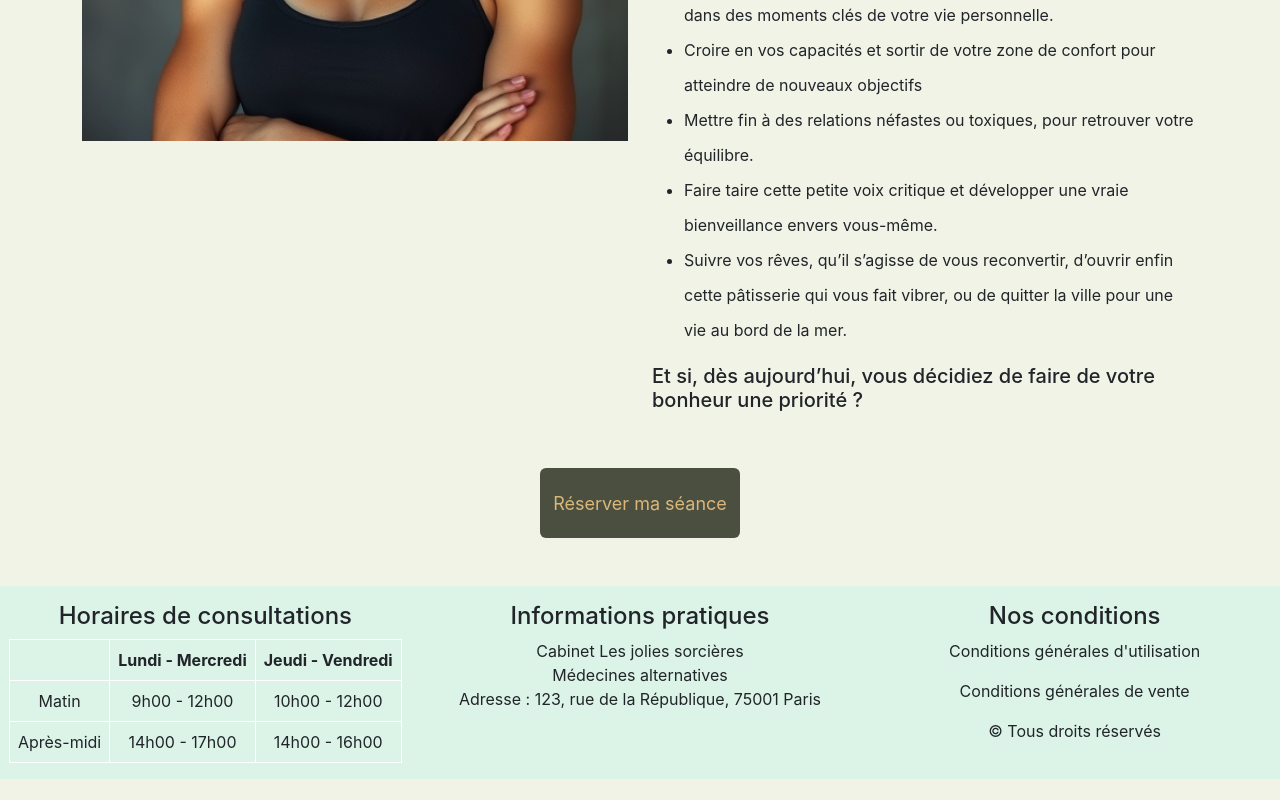
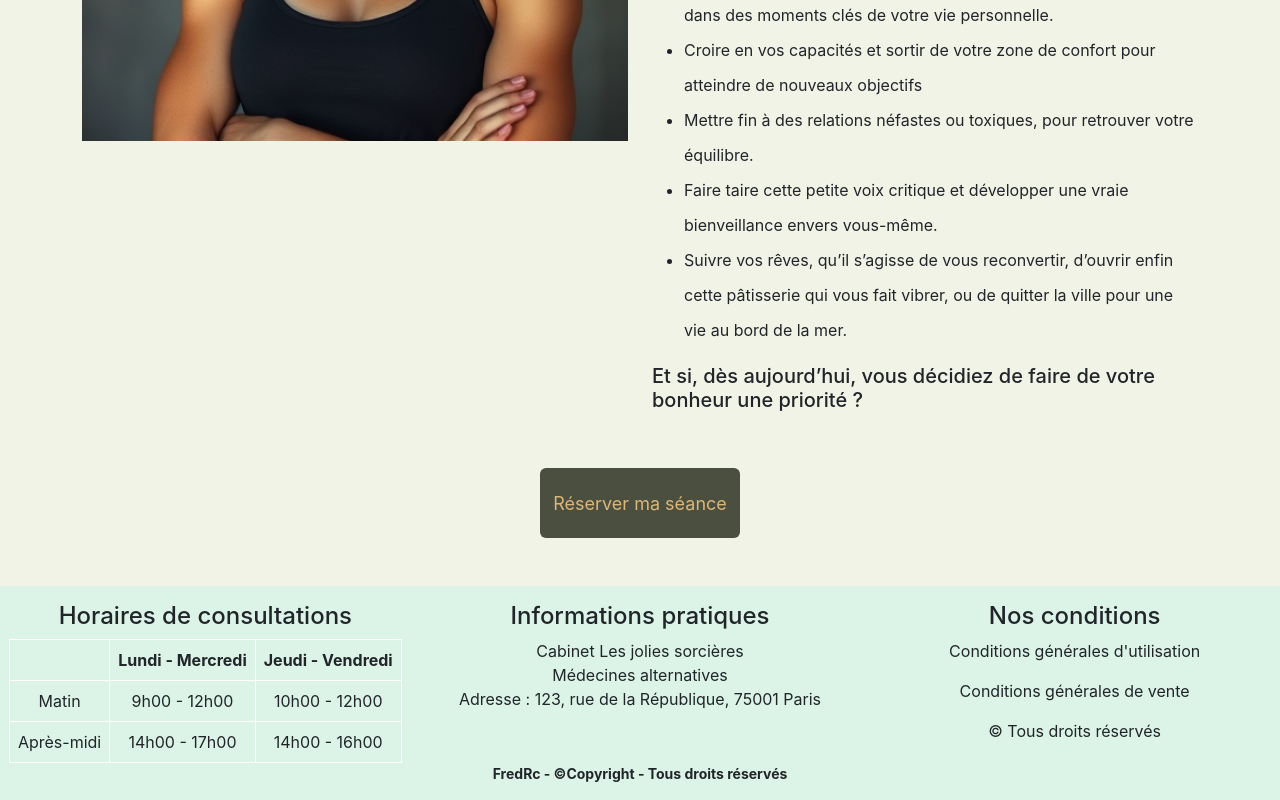
Before and after one commit to fredlecoach/les-_jolies_sorcieres, a React (Create React App) app: page /acceptation in a window 1280 px wide. Shown: the part 2464-3264 px from the top of the page. Before the commit the page ends 3243 px from the top, so only its background shows below. Built offline with nearby package versions, Linux system fonts and the light colour scheme; a web font is replaced by a local one.

Commit message:
ajout copyright

```diff
--- a/src/components/Footer.js
+++ b/src/components/Footer.js
@@ -65,7 +65,11 @@ export default function Footer() {
           <p>Conditions générales de vente</p>
           <p>&copy; Tous droits réservés</p>
         </div>
+
+        <small className="mx-auto fw-bold">FredRc - &copy;Copyright - Tous droits réservés</small>
+
       </div>
+
     </footer>
   );
 }
```
